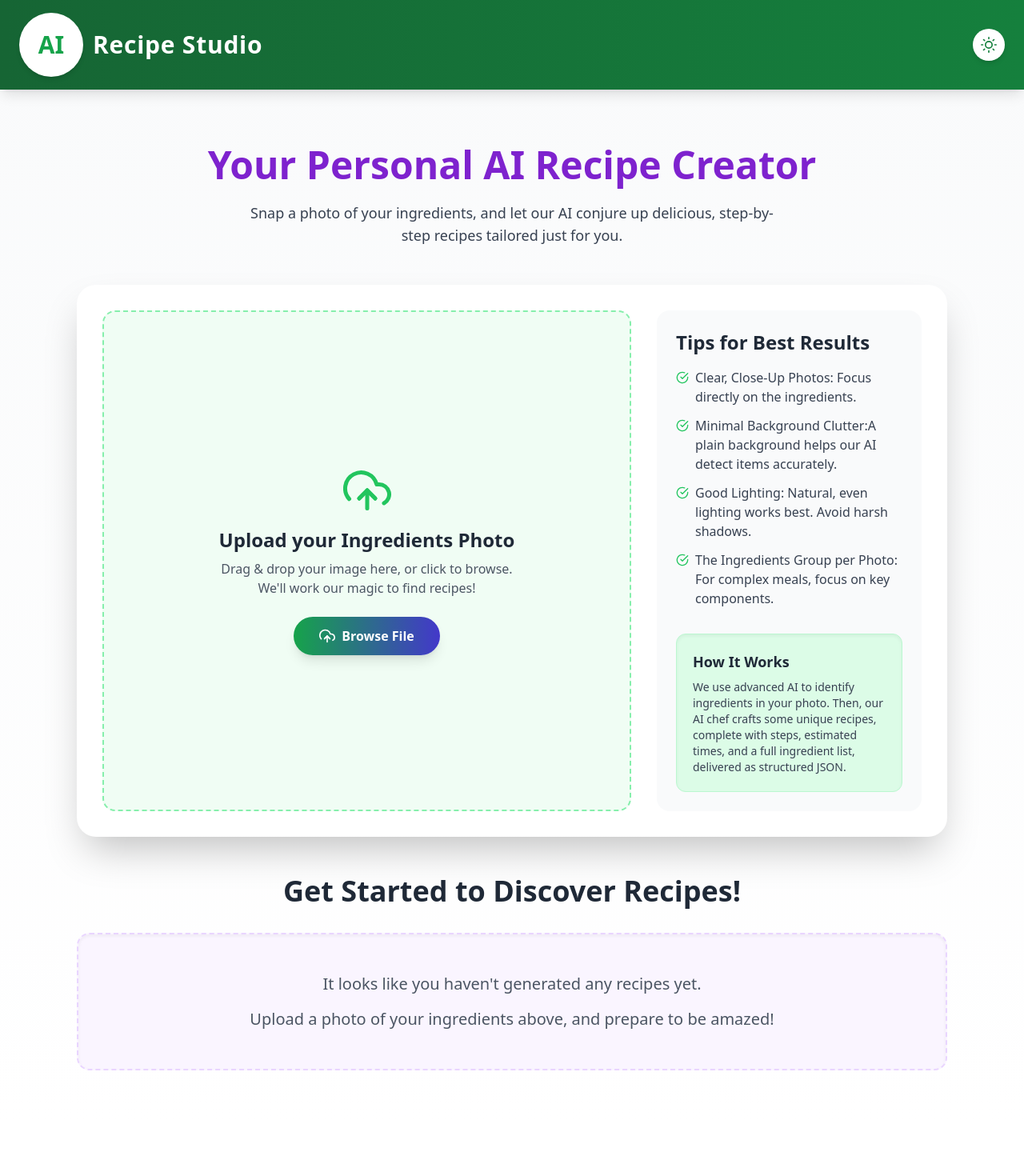
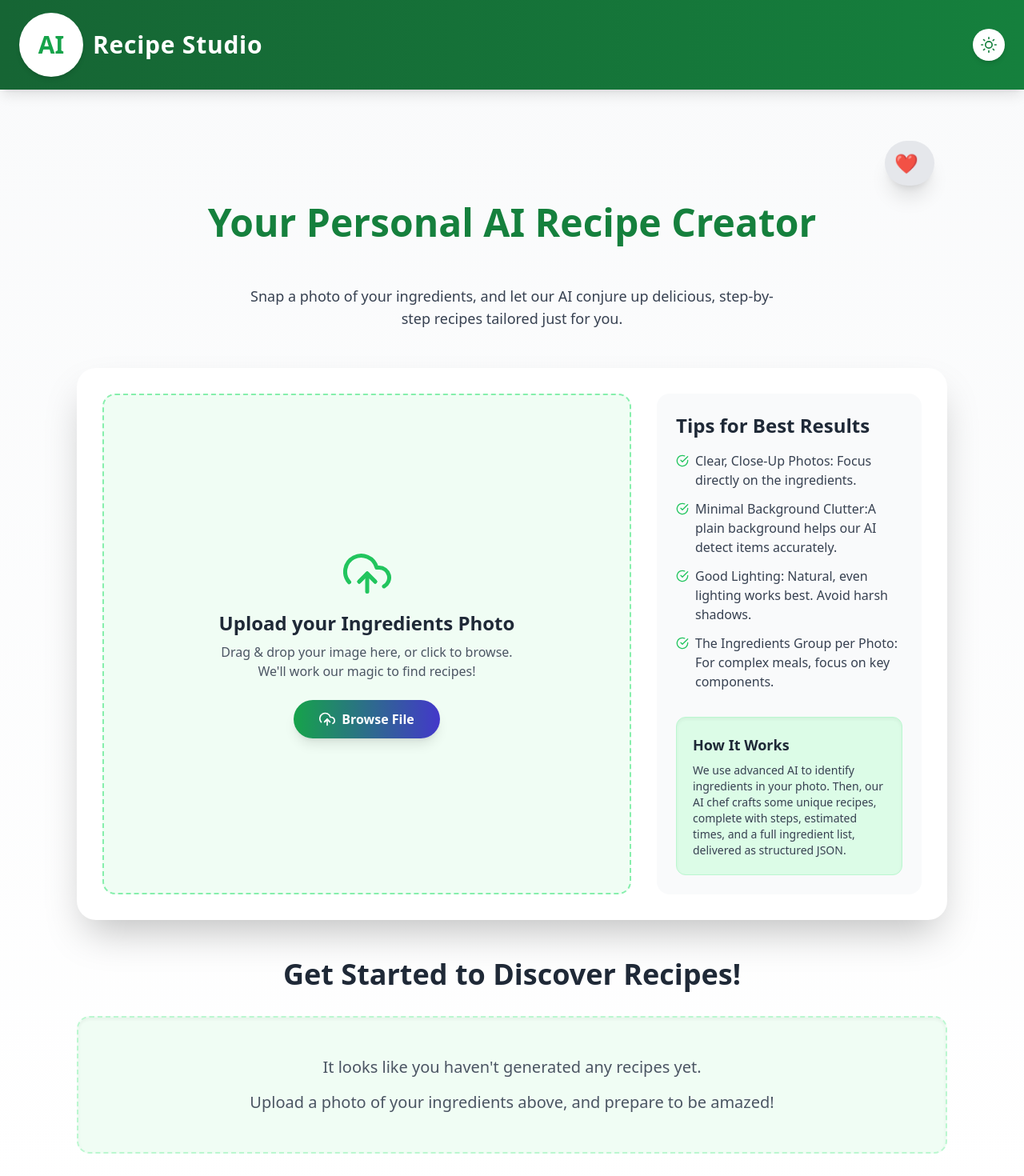
Before and after one commit to Thaseenthan/AI-Food-Recipe-Genarator, a React (Vite) app in the folder frontend/: page / in a window 1280 px wide. Shown: the top 1470 px of the page at 80% size. Before the commit the page ends 1402 px from the top, so only its background shows below. Built offline with nearby package versions, Linux system fonts and the light colour scheme.

Commit message:
Enhance Home page layout and styles for improved user experience

```diff
--- a/frontend/src/pages/Home.tsx
+++ b/frontend/src/pages/Home.tsx
@@ -1,32 +1,62 @@
 import React, { useState } from "react";
+import { Link } from "react-router-dom";
 import UploadSection from "../components/UploadSection";
-import RecipeCard from "../components/RecipeCard"; // We'll adapt this or create a new one
+import RecipeCard from "../components/RecipeCard";
 
 const Home: React.FC = () => {
   const [recipes, setRecipes] = useState<any[]>([]);
 
   return (
-    <div className="container mx-auto px-4 py-8 space-y-12"> {/* Added container, padding, and more vertical space */}
-      <header className="text-center mb-12"> {/* Centered header, increased bottom margin */}
-        <h1 className="text-5xl font-extrabold text-purple-700 dark:text-purple-400 leading-tight"> {/* Larger, bolder, colorful heading */}
-          Your Personal AI Recipe Creator
-        </h1>
-        <p className="text-lg text-gray-700 dark:text-gray-300 mt-4 max-w-2xl mx-auto"> {/* Better readable text, centered */}
-          Snap a photo of your ingredients, and let our AI conjure up delicious, step-by-step recipes tailored just for you.
-        </p>
+    <div className="container mx-auto px-4 py-8 space-y-12 ">
+      {/* --- Header Section --- */}
+      <header className="relative text-center mb-12">
+        {/* Favourites link at top-right */}
+
+        <div className="absolute top-0 right-0 z-0 mt-0 mr-4">
+          <Link
+            to="/favorites"
+            className="relative inline-flex items-center justify-center text-lg font-semibold text-white bg-gray-200 hover:bg-gray-300 px-3 py-3 rounded-full shadow-xl transition-all duration-300 ease-in-out transform hover:scale-105 hover:shadow-green-500/50 focus:outline-none focus:ring-4 focus:ring-green-500/50 focus:ring-offset-2 focus:ring-offset-white"
+          >
+            <span className="mr-2 text-2xl animate-pulse">
+              ❤️
+            </span>
+
+          </Link>
+        </div>
+        <div className="pt-10">
+          <h1 className="text-5xl font-extrabold text-green-700 dark:text-green-400 leading-tight p-8">
+            Your Personal AI Recipe Creator
+          </h1>
+          <p className="text-lg text-gray-700 dark:text-gray-300 mt-4 max-w-2xl mx-auto">
+            Snap a photo of your ingredients, and let our AI conjure up delicious,
+            step-by-step recipes tailored just for you.
+          </p>
+        </div>
+
+
       </header>
 
+      {/* --- Upload Section --- */}
       <UploadSection onResult={(r) => setRecipes(r)} />
 
-      <section className="mt-16"> {/* Increased top margin */}
-        <h2 className="text-4xl font-bold text-gray-800 dark:text-white mb-8 text-center"> {/* Larger, bolder, centered results heading */}
-          {recipes.length > 0 ? "Your AI-Crafted Recipes" : "Get Started to Discover Recipes!"}
+      {/* --- Recipes Section --- */}
+      <section className="mt-16">
+        <h2 className="text-4xl font-bold text-gray-800 dark:text-white mb-8 text-center">
+          {recipes.length > 0
+            ? "Your AI-Crafted Recipes"
+            : "Get Started to Discover Recipes!"}
         </h2>
-        <div className="space-y-10"> {/* Changed from grid to space-y for row-wise display */}
+
+        <div className="space-y-10">
           {recipes.length === 0 ? (
-            <div className="col-span-full p-12 bg-purple-50 dark:bg-gray-800 rounded-2xl border-2 border-dashed border-purple-200 dark:border-gray-700 text-center text-xl font-medium text-gray-600 dark:text-gray-400 animate-fadeInUp shadow-inner"> {/* Enhanced empty state */}
-              <p className="mb-4">It looks like you haven't generated any recipes yet.</p>
-              <p>Upload a photo of your ingredients above, and prepare to be amazed!</p>
+            <div className="col-span-full p-12 bg-green-50 dark:bg-gray-800 rounded-2xl border-2 border-dashed border-green-200 dark:border-gray-700 text-center text-xl font-medium text-gray-600 dark:text-gray-400 animate-fadeInUp shadow-inner">
+              <p className="mb-4">
+                It looks like you haven't generated any recipes yet.
+              </p>
+              <p>
+                Upload a photo of your ingredients above, and prepare to be
+                amazed!
+              </p>
             </div>
           ) : (
             recipes.map((r, i) => <RecipeCard key={i} recipe={r} />)
```
